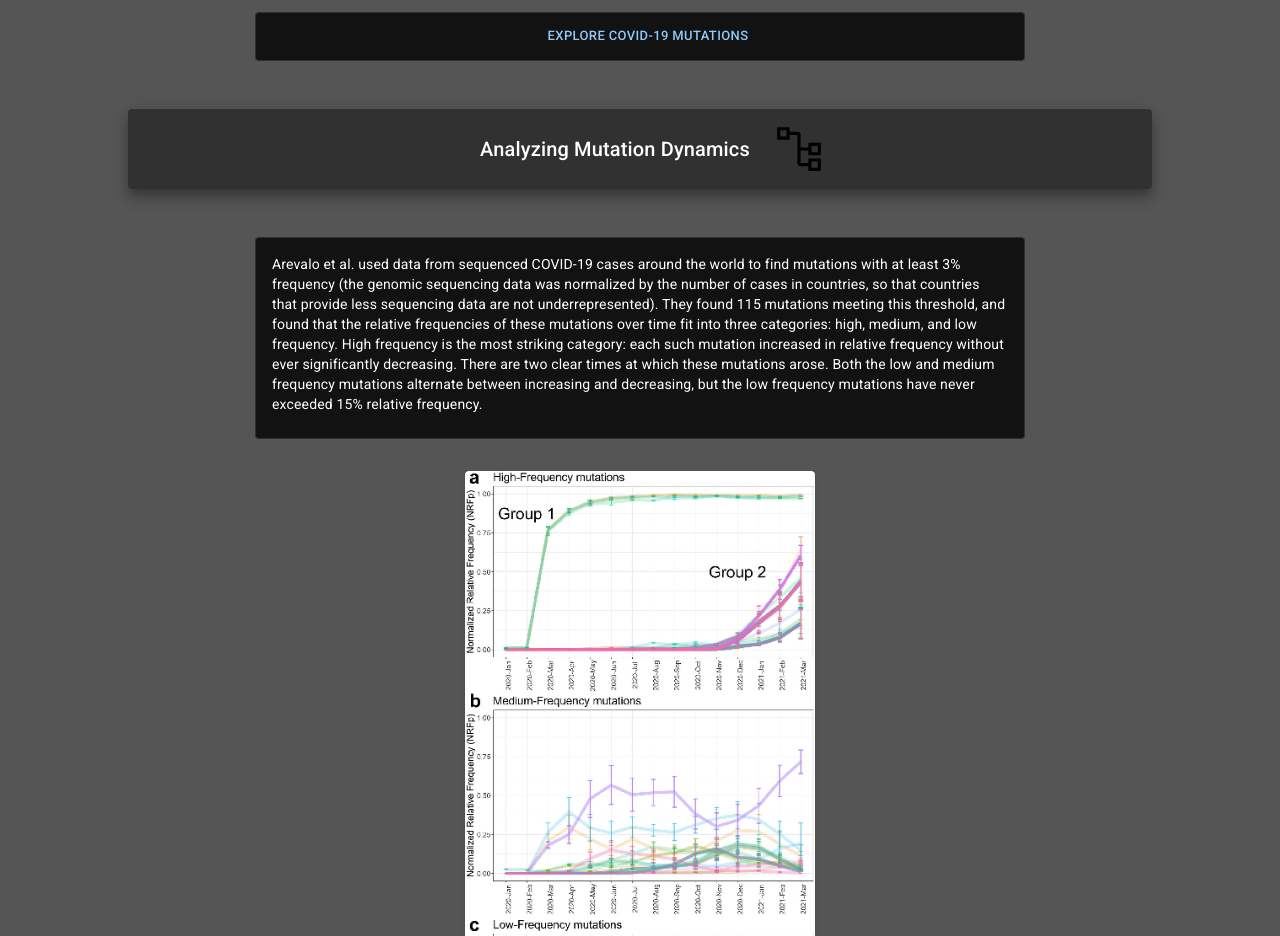
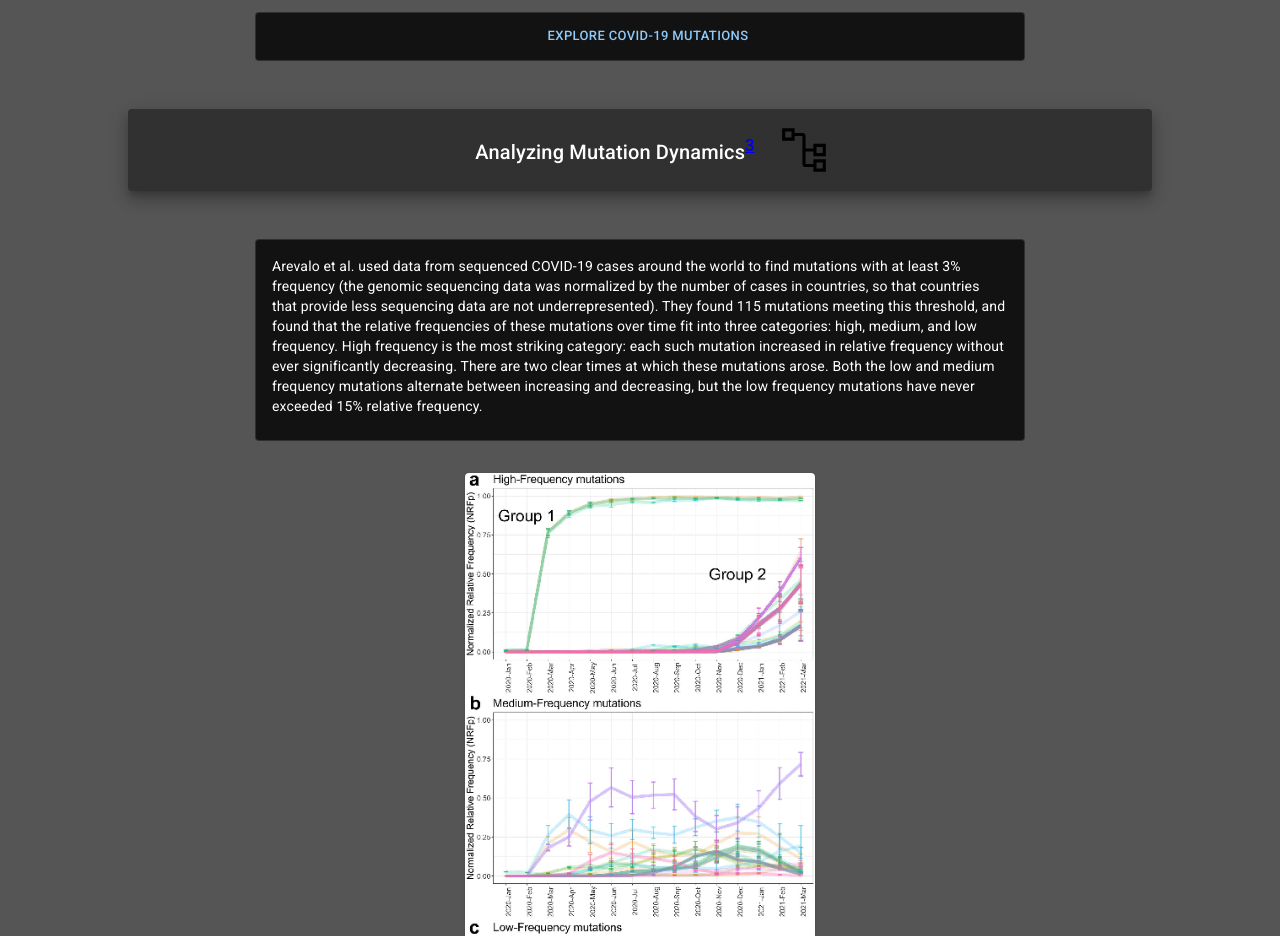
Before and after one commit to Zach332/COVIDMutationRateSite, a JavaScript app: page / in a window 1280 px wide. Shown: the part 1180-2116 px from the top of the page. Built offline with nearby package versions, Linux system fonts and the light colour scheme; the HTML template or start-up script is replaced by a standard one.

Commit message:
Add source for mutation analysis

```diff
--- a/src/App.js
+++ b/src/App.js
@@ -87,7 +87,7 @@ function App() {
               justifyContent: 'center'
               }}>
             <Typography variant="h6" component="div" sx={{m: 3}}>
-                Analyzing Mutation Dynamics
+                Analyzing Mutation Dynamics<sup><a href="https://www.nature.com/articles/s41598-021-97267-7" target="_blank">3</a></sup>
             </Typography>
             <img src={tree} width='50'></img>
         </Paper>
```
